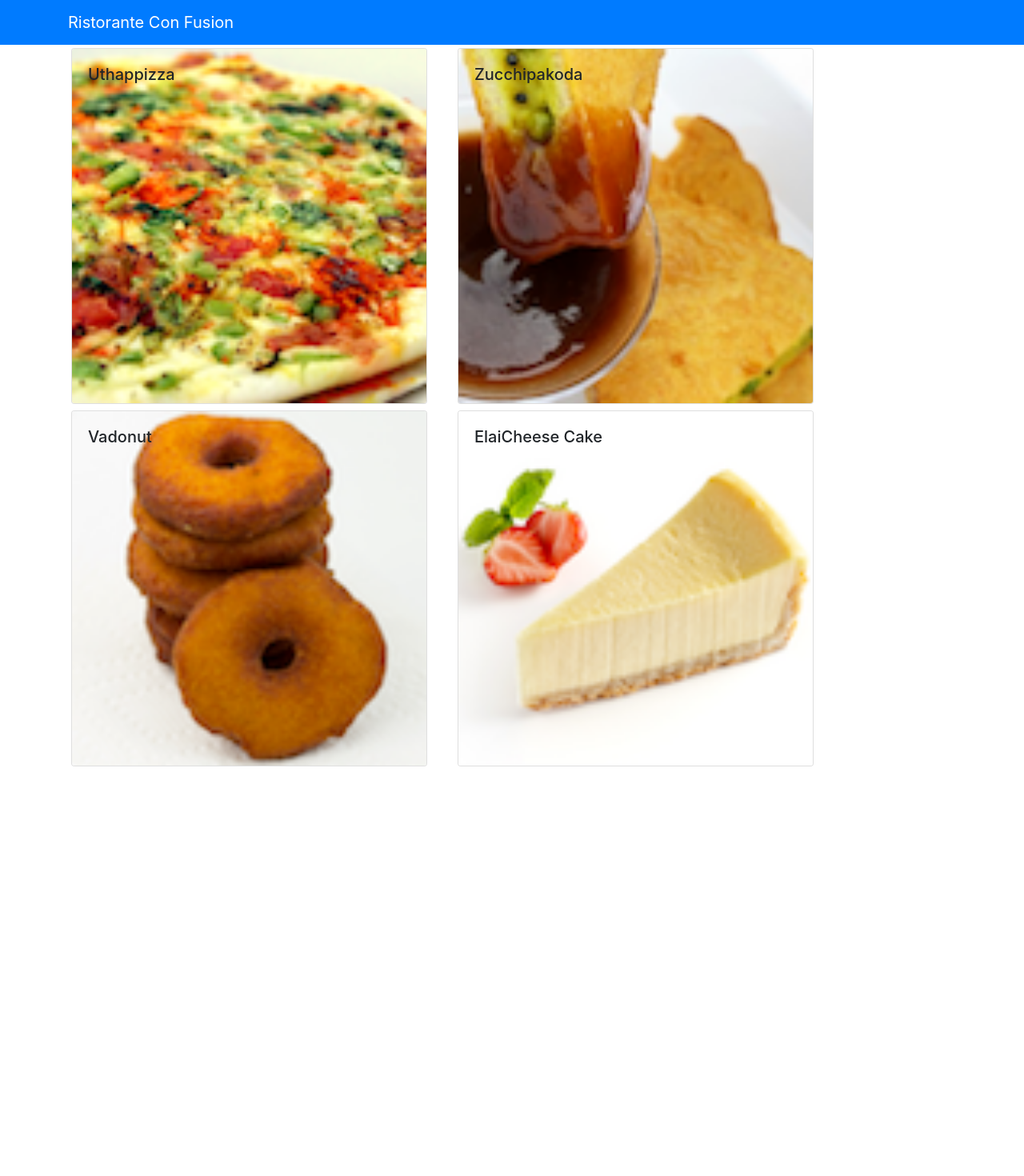
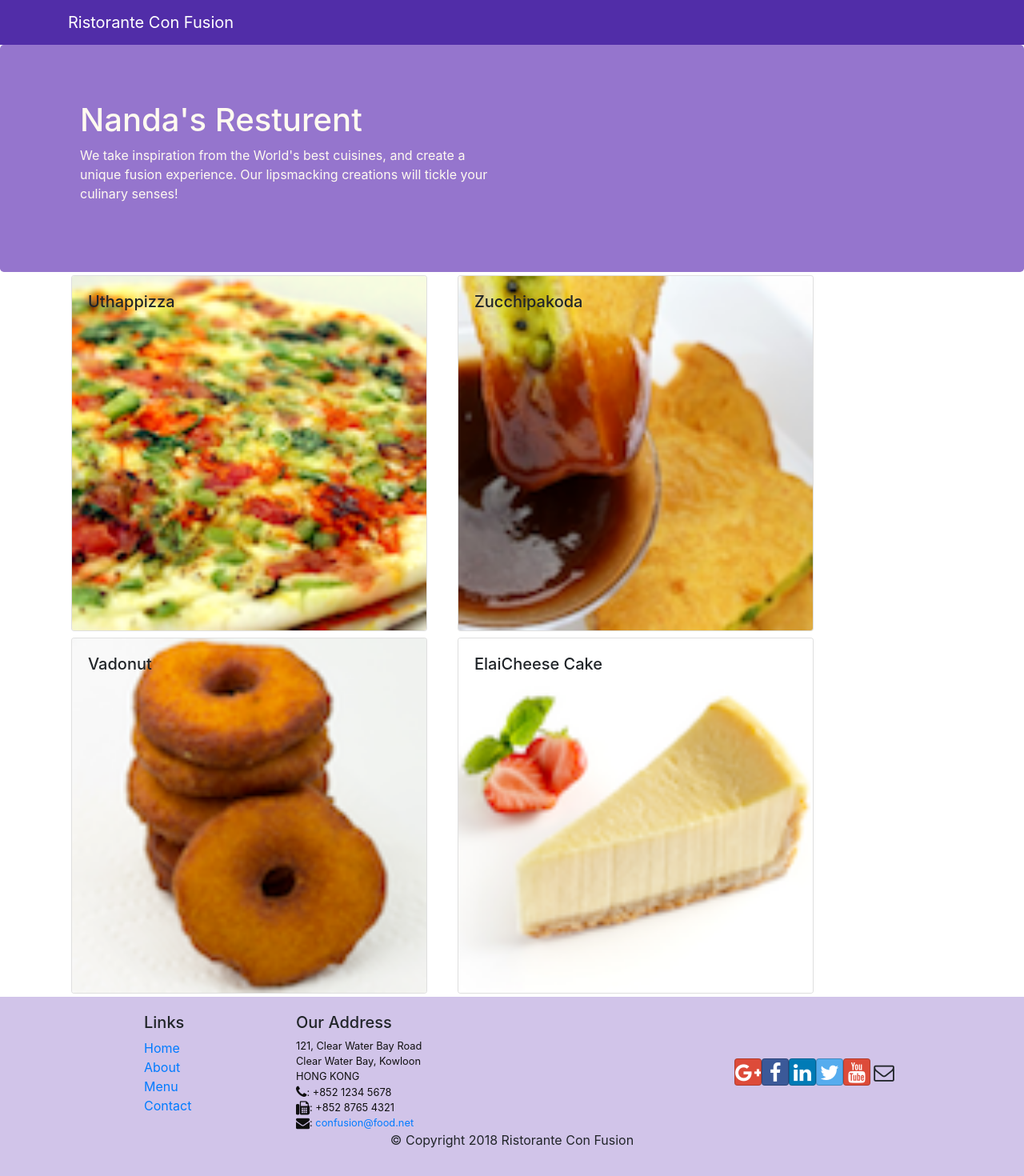
Before and after one commit to mgnandar/Confusion, a React (Create React App) app: page / in a window 1280 px wide. Shown: the top 1470 px of the page at 80% size. Before the commit the page ends 962 px from the top, so only its background shows below. Built offline with nearby package versions, Linux system fonts and the light colour scheme.

Commit message:
added header and footer

```diff
--- a/package.json
+++ b/package.json
@@ -7,6 +7,8 @@
     "@testing-library/react": "^13.3.0",
     "@testing-library/user-event": "^13.5.0",
     "bootstrap": "^4.6.2",
+    "bootstrap-social": "^5.1.1",
+    "font-awesome": "^4.7.0",
     "react": "^18.2.0",
     "react-dom": "^18.2.0",
     "react-popper": "^0.9.2",
--- /dev/null
+++ b/src/App.css
@@ -0,0 +1,33 @@
+.row-header{
+    margin:0px auto;
+    padding:0px auto;
+}
+
+.row-content {
+    margin:0px auto;
+    padding: 50px 0px 50px 0px;
+    border-bottom: 1px ridge;
+    min-height:400px;
+}
+
+.footer{
+    background-color: #D1C4E9;
+    margin:0px auto;
+    padding: 20px 0px 20px 0px;
+}
+.jumbotron {
+    padding:70px 30px 70px 30px;
+    margin:0px auto;
+    background: #9575CD ;
+    color:floralwhite;
+}
+
+address{
+    font-size:80%;
+    margin:0px;
+    color:#0f0f0f;
+}
+
+.navbar-dark {
+    background-color: #512DA8;
+}
--- a/src/App.js
+++ b/src/App.js
@@ -1,5 +1,6 @@
 import React, { Component } from "react";
 import Main from "./components/MainComponent";
+import "./App.css";
 
 class App extends Component {
   render() {
--- a/src/components/DishdetailComponent.js
+++ b/src/components/DishdetailComponent.js
@@ -1,15 +1,7 @@
-import React, { Component } from "react";
+import React from "react";
 import { Card, CardImg, CardText, CardBody, CardTitle } from "reactstrap";
 
-class DishdetailComponent extends Component {
-  constructor(props) {
-    super(props);
-
-    this.state = {
-      selectedDish: this.props.selectedDish,
-    };
-  }
-  renderComments(commentsList) {
+function RenderComments({ commentsList }) {
   //I Can not use 'List' reactstrap
   const comments = commentsList.map((comments) => {
     return (
@@ -34,8 +26,8 @@ class DishdetailComponent extends Component {
   );
 }
 
-  render() {
-    var dish = this.props.selectedDish;
+const DishdetailComponent = (props) => {
+  var dish = props.selectedDish;
 
   return (
     <div className="container">
@@ -52,13 +44,14 @@ class DishdetailComponent extends Component {
 
         <div className="col-12 col-md-5 m-1">
           <div className="row">
-              {this.renderComments(this.state.selectedDish.comments)}
+            <RenderComments
+              commentsList={props.selectedDish.comments}
+            ></RenderComments>
           </div>
         </div>
       </div>
     </div>
   );
-  }
-}
+};
 
 export default DishdetailComponent;
--- /dev/null
+++ b/src/components/Footercomponent.js
@@ -0,0 +1,51 @@
+import React, { Component } from "react";
+
+class Footercomponent extends Component {
+  render() {
+    return (
+        <div className="footer">
+        <div className="container">
+            <div className="row justify-content-center">
+                <div className="col-4 offset-1 col-sm-2">
+                    <h5>Links</h5>
+                    <ul className="list-unstyled">
+                        <li><a href="#">Home</a></li>
+                        <li><a href="#">About</a></li>
+                        <li><a href="#">Menu</a></li>
+                        <li><a href="contactus.html">Contact</a></li>
+                    </ul>
+                </div>
+                <div className="col-7 col-sm-5">
+                    <h5>Our Address</h5>
+                    <address>
+		              121, Clear Water Bay Road<br />
+		              Clear Water Bay, Kowloon<br />
+		              HONG KONG<br />
+		              <i className="fa fa-phone fa-lg"></i>: +852 1234 5678<br />
+		              <i className="fa fa-fax fa-lg"></i>: +852 8765 4321<br />
+		              <i className="fa fa-envelope fa-lg"></i>: <a href="mailto:confusion@food.net">
+                         confusion@food.net</a>
+                    </address>
+                </div>
+                <div className="col-12 col-sm-4 align-self-center">
+                    <div className="text-center">
+                        <a className="btn btn-social-icon btn-google" href="http://google.com/+"><i className="fa fa-google-plus"></i></a>
+                        <a className="btn btn-social-icon btn-facebook" href="http://www.facebook.com/profile.php?id="><i className="fa fa-facebook"></i></a>
+                        <a className="btn btn-social-icon btn-linkedin" href="http://www.linkedin.com/in/"><i className="fa fa-linkedin"></i></a>
+                        <a className="btn btn-social-icon btn-twitter" href="http://twitter.com/"><i className="fa fa-twitter"></i></a>
+                        <a className="btn btn-social-icon btn-google" href="http://youtube.com/"><i className="fa fa-youtube"></i></a>
+                        <a className="btn btn-social-icon" href="mailto:"><i className="fa fa-envelope-o"></i></a>
+                    </div>
+                </div>
+            </div>
+            <div className="row justify-content-center">
+                <div className="col-auto">
+                    <p>© Copyright 2018 Ristorante Con Fusion</p>
+                </div>
+            </div>
+        </div>
+    </div>
+    )
+  }
+}
+export default Footercomponent;
--- /dev/null
+++ b/src/components/HeaderComponent.js
@@ -0,0 +1,32 @@
+import React, { Component } from "react";
+import { Navbar, NavbarBrand, Jumbotron } from "reactstrap";
+
+class HeaderComponent extends Component {
+  render() {
+    return (
+      <>
+        <Navbar dark>
+          <div className="container">
+            <NavbarBrand href="/">Ristorante Con Fusion</NavbarBrand>
+          </div>
+        </Navbar>
+        <Jumbotron>
+          <div className="container">
+            <div className="row row-header">
+              <div className="col-12 col-sm-6">
+                <h1>Nanda's Resturent</h1>
+                <p>
+                  We take inspiration from the World's best cuisines, and create
+                  a unique fusion experience. Our lipsmacking creations will
+                  tickle your culinary senses!
+                </p>
+              </div>
+            </div>
+          </div>
+        </Jumbotron>
+      </>
+    );
+  }
+}
+
+export default HeaderComponent;
--- a/src/components/MainComponent.js
+++ b/src/components/MainComponent.js
@@ -1,8 +1,9 @@
 import React, { Component } from "react";
-import { Navbar, NavbarBrand } from "reactstrap";
 import Menu from "./MenuComponent";
 import DishDetail from "./DishdetailComponent";
 import { DISHES } from "../shared/dishes";
+import Header from "./HeaderComponent";
+import Footer from "./Footercomponent";
 
 class Main extends Component {
   constructor(props) {
@@ -16,15 +17,11 @@ class Main extends Component {
   onDishSelect(dishId) {
     this.setState({ selectedDish: dishId });
   }
-
+  HeaderComponent;
   render() {
     return (
       <div>
-        <Navbar dark color="primary">
-          <div className="container">
-            <NavbarBrand href="/">Ristorante Con Fusion</NavbarBrand>
-          </div>
-        </Navbar>
+        <Header />
         <Menu
           dishes={this.state.dishes}
           onClick={(dishId) => this.onDishSelect(dishId)}
@@ -32,7 +29,7 @@ class Main extends Component {
 
         {this.state.selectedDish != null ? (
           <DishDetail
-          selectedDish={
+            selectedDish={
               this.state.dishes.filter(
                 (dish) => dish.id === this.state.selectedDish
               )[0]
@@ -41,6 +38,7 @@ class Main extends Component {
         ) : (
           <div></div>
         )}
+        <Footer />
       </div>
     );
   }
```
Also changed, not shown: src/index.js (+9 -7 lines), 1 other file (tests, documents, lock files or other folders). Lines whose indentation alone changed are shown as unchanged.
